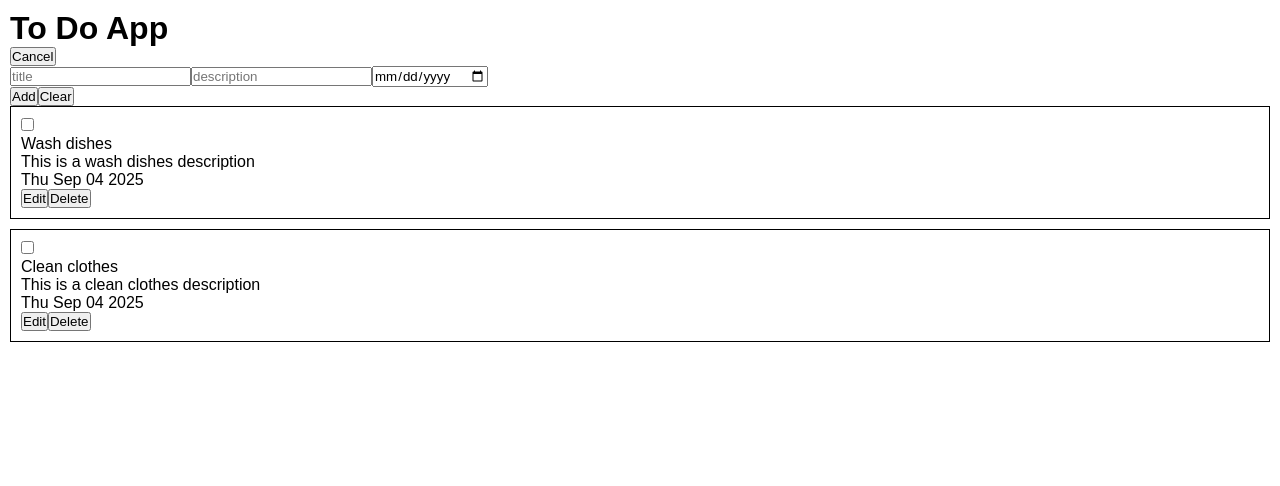
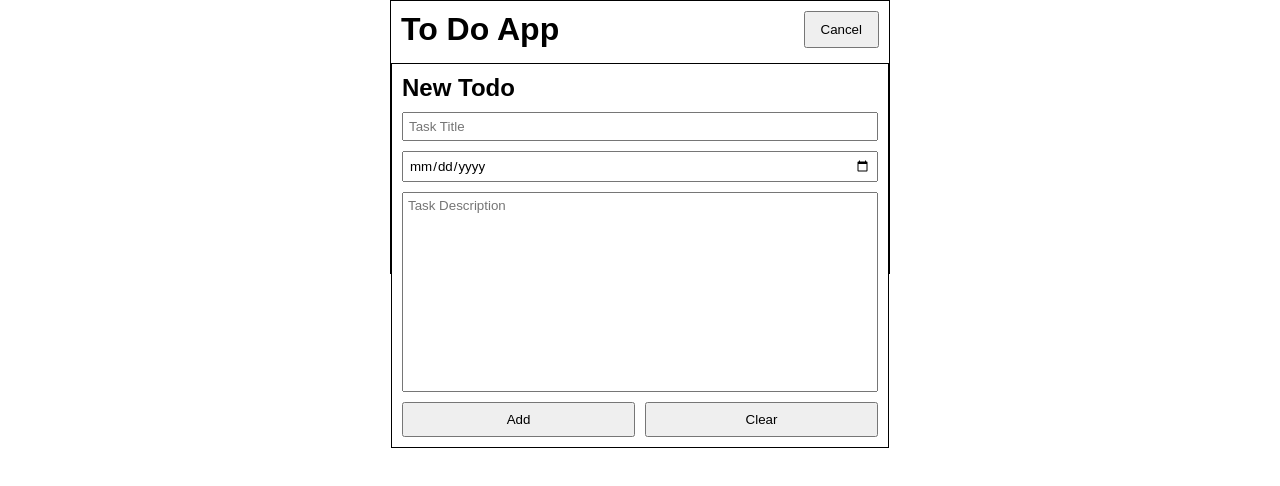
Before and after one commit to akaazazel/todo-app, a React (Vite) app: page / in a window 1280 px wide. Both pictures are taken after a click on the button "Add". Shown: the top 486 px of the page. Built offline with nearby package versions, Linux system fonts and the light colour scheme.

Commit message:
design tweaks

```diff
--- a/src/App.jsx
+++ b/src/App.jsx
@@ -51,7 +51,7 @@ function App() {
                     clearFields={clearFields}
                 />
             </header>
-            <section>
+            <section className="todo-list-section">
                 {editingState && (
                     <TodoInput
                         todosList={todosList}
--- a/src/components/SingleTodo.jsx
+++ b/src/components/SingleTodo.jsx
@@ -35,8 +35,10 @@ const SingleTodo = ({
 
     return (
         <div className="single-todo-box">
+            <div className="todo-details-box">
                 <input
                     type="checkbox"
+                    id="todo-checkbox"
                     checked={todo.is_done}
                     onChange={() => handleTodoToggle()}
                 />
@@ -49,9 +51,17 @@ const SingleTodo = ({
                     <p>{todo.description}</p>
                     <p>{handleDate(todo.date_created)}</p>
                 </div>
-            <div className="action-buttons">
-                <button onClick={() => handleEditing()}>Edit</button>
-                <button onClick={() => handleRemove()}>Delete</button>
+            </div>
+            <div className="todo-action-buttons">
+                <button className="edit-button" onClick={() => handleEditing()}>
+                    Edit
+                </button>
+                <button
+                    className="delete-button"
+                    onClick={() => handleRemove()}
+                >
+                    Delete
+                </button>
             </div>
         </div>
     );
--- a/src/components/TodoInput.jsx
+++ b/src/components/TodoInput.jsx
@@ -25,6 +25,8 @@ const TodoInput = ({
             return;
         }
 
+        //* 1: Adding; 2: Editing
+
         if (editingState === 1) {
             const newTodo = new Todo({
                 title: title,
@@ -51,30 +53,44 @@ const TodoInput = ({
 
     return (
         <div className="todo-input-box">
+            <h2 className="heading">
+                {editingState === 2 ? "Edit" : "New"} Todo
+            </h2>
             <div className="input-fields">
                 <input
                     type="text"
-                    placeholder="title"
+                    placeholder="Task Title"
                     value={title}
+                    id="title-input"
                     onChange={(e) => setTitle(e.target.value)}
-                />
-                <input
-                    type="text"
-                    placeholder="description"
-                    value={description}
-                    onChange={(e) => setDescription(e.target.value)}
                 />
                 <input
                     type="date"
                     value={date}
+                    id="date-input"
                     onChange={(e) => setDate(e.target.value)}
                 />
+                <textarea
+                    type="text"
+                    placeholder="Task Description"
+                    value={description}
+                    id="description-input"
+                    onChange={(e) => setDescription(e.target.value)}
+                />
             </div>
-            <div className="action-buttons">
-                <button onClick={() => handleAddingNewTodo()}>
+            <div className="input-action-buttons">
+                <button
+                    className="add-todo-button"
+                    onClick={() => handleAddingNewTodo()}
+                >
                     {editingState === 2 ? "Save" : "Add"}
                 </button>
-                <button onClick={() => clearFields()}>Clear</button>
+                <button
+                    className="clear-todo-button"
+                    onClick={() => clearFields()}
+                >
+                    Clear
+                </button>
             </div>
         </div>
     );
--- a/src/index.css
+++ b/src/index.css
@@ -5,21 +5,111 @@
     font-family: Arial, Helvetica, sans-serif;
 }
 
+body {
+    display: flex;
+    align-items: center;
+    justify-content: center;
+}
+
 .wrapper {
     padding: 10px;
+    display: flex;
+    flex-direction: column;
+    align-items: center;
+    width: 500px;
+    border: 1px solid black;
+    position: relative;
+}
+
+header {
+    display: flex;
+    justify-content: space-between;
+    width: 100%;
+    margin-bottom: 15px;
+}
+
+.add-cancel-todo-button {
+    padding: 5px 15px;
+}
+
+.todo-list-section {
+    width: 100%;
+}
+
+.todo-input-box {
+    position: absolute;
+    background-color: white;
+    border: 1px solid black;
+    left: 0px;
+    padding: 10px;
+    width: 100%;
+}
+
+.heading {
+    margin-bottom: 10px;
+}
+
+.input-fields {
+    display: flex;
+    flex-direction: column;
+    gap: 10px;
+    margin-bottom: 10px;
+}
+
+.input-fields input {
+    padding: 5px;
+}
+
+#description-input {
+    padding: 5px;
+    height: 200px;
+    resize: none;
+}
+
+.input-action-buttons {
+    display: grid;
+    grid-template-columns: 1fr 1fr;
+    gap: 10px;
+}
+
+.input-action-buttons button {
+    padding: 8px 0;
 }
 
 .todo-list-container {
     display: flex;
     flex-direction: column;
     gap: 10px;
+    margin-bottom: 10px;
 }
 
 .single-todo-box {
+    display: flex;
+    justify-content: space-between;
+    align-items: center;
+    padding: 10px;
     border: 1px solid black;
-    padding: 10px;
+}
+
+.todo-details-box {
+    display: flex;
+}
+
+#todo-checkbox {
+    width: 20px;
+    margin-right: 15px;
 }
 
 .crossed {
     text-decoration: line-through;
 }
+
+.todo-action-buttons {
+    display: grid;
+    grid-template-rows: 1fr 1fr;
+    gap: 10px;
+}
+
+.todo-action-buttons button {
+    padding: 5px 10px;
+}
```
Lines whose indentation alone changed are shown as unchanged.
